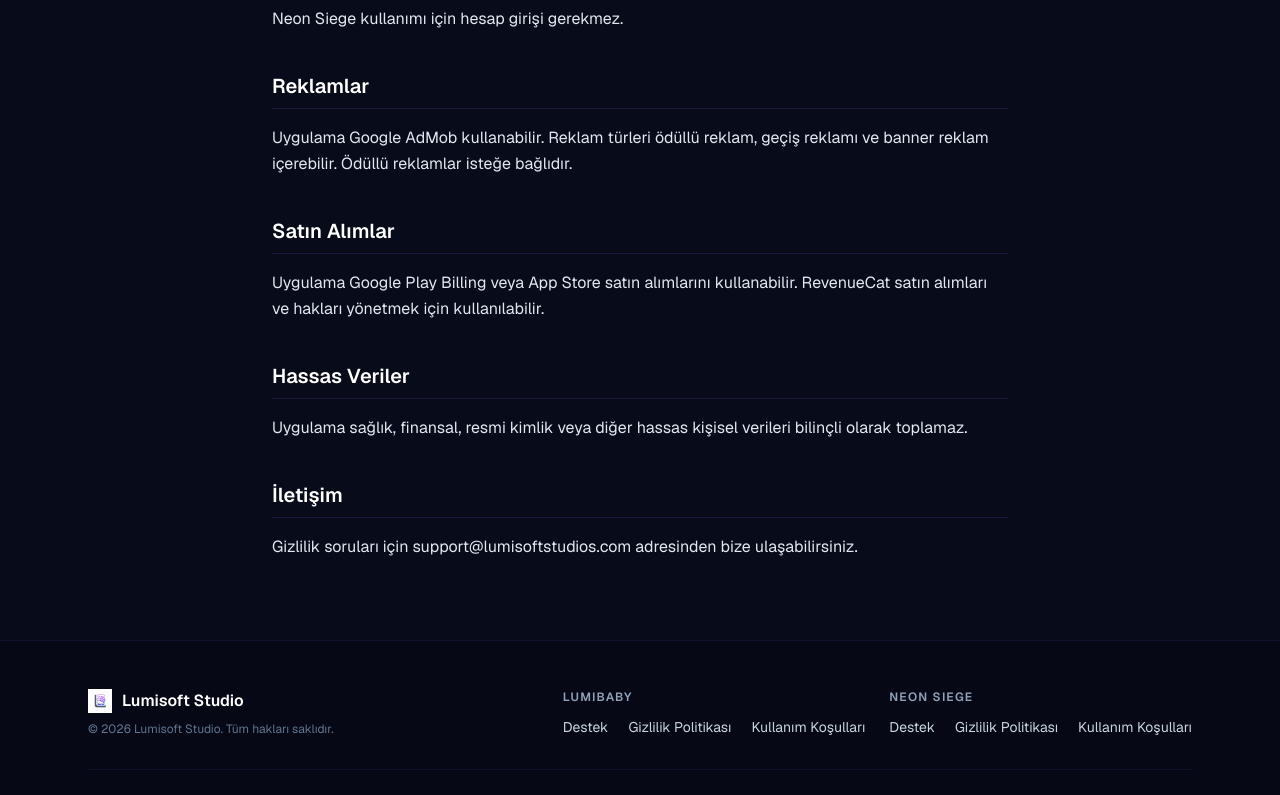
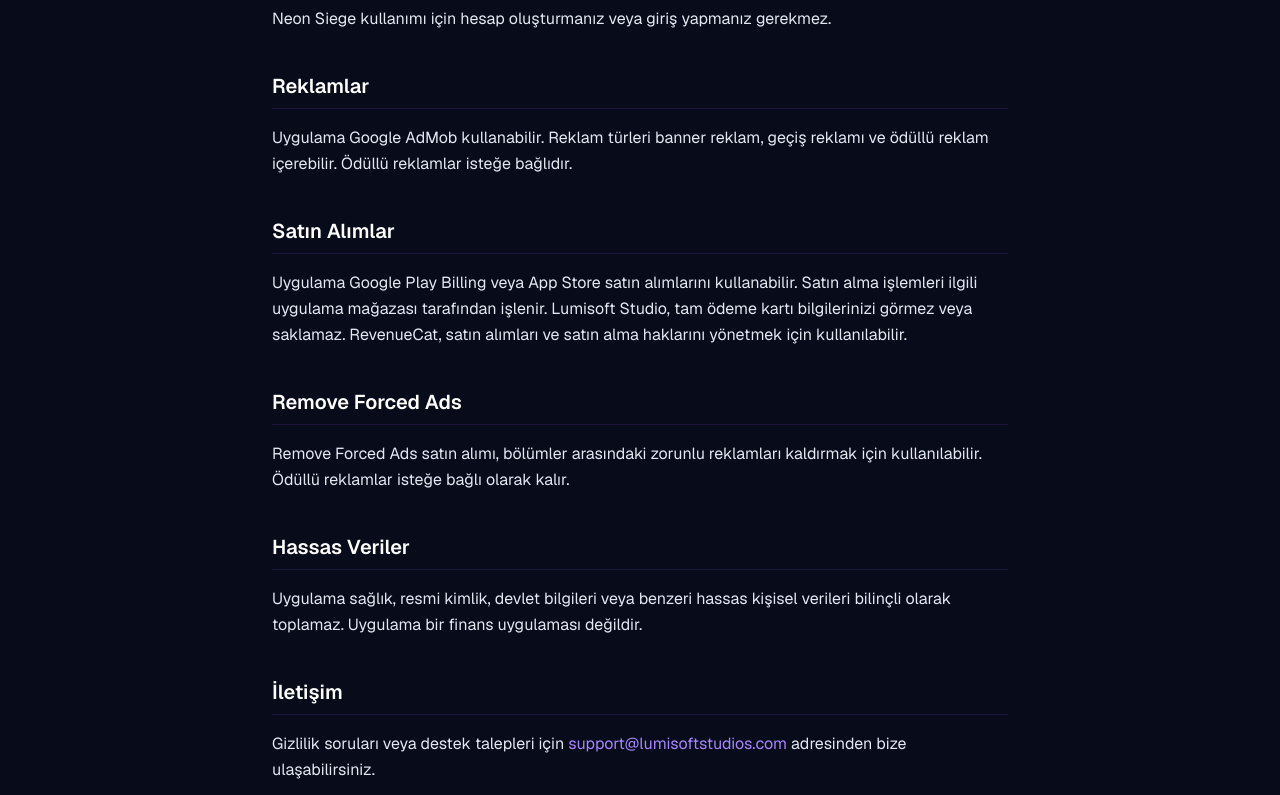
Before and after one commit to ufotamircisi/lumisoft-studios-website, a Next.js app: page /tr/neon-siege/gizlilik in a window 1280 px wide. Shown: the part 660-1455 px from the top of the page. Built offline with nearby package versions, Linux system fonts and the light colour scheme.

Commit message:
Update Neon Siege privacy policy

```diff
--- a/src/app/neon-siege/privacy-policy/page.tsx
+++ b/src/app/neon-siege/privacy-policy/page.tsx
@@ -34,10 +34,12 @@
         </section>
 
         {[
+          ["Arcade Game", "Neon Siege is an arcade game developed and published by Lumisoft Studio."],
           ["Local Game Progress", "Game progress, settings, scores, achievements, and similar gameplay data may be stored locally on your device."],
           ["Accounts", "No account login is required to use Neon Siege."],
           ["Advertising", "The App may use Google AdMob to show ads. Ad formats may include rewarded ads, interstitial ads, and banner ads. Rewarded ads are optional."],
           ["Purchases", "The App may use Google Play Billing or App Store purchases. RevenueCat may be used to manage purchases and entitlements. Lumisoft Studio does not collect or store your payment card details."],
+          ["Remove Forced Ads", "Remove Forced Ads removes forced ads between levels. Rewarded ads remain optional and may still be available when you choose to watch them."],
           ["Sensitive Data", "The App does not intentionally collect health, financial, government, or other sensitive personal data."],
           ["Children and Families", "Neon Siege is an entertainment game. It should be used according to the age rating, store listing, parental controls, and family settings available on your device and app store account."],
           ["Privacy Questions", "You can contact support@lumisoftstudios.com for privacy questions or requests related to Neon Siege."],
--- a/src/app/tr/neon-siege/gizlilik/page.tsx
+++ b/src/app/tr/neon-siege/gizlilik/page.tsx
@@ -8,20 +8,70 @@
   description: "Lumisoft Studio tarafından geliştirilen Neon Siege için gizlilik politikası.",
 };
 
+const sections: { title: string; body: React.ReactNode }[] = [
+  {
+    title: "Genel",
+    body: (
+      <>
+        Neon Siege, Lumisoft Studio tarafından geliştirilen bir eğlence oyunudur.
+        Play Console ve mağaza kullanımı için İngilizce gizlilik politikası{" "}
+        /neon-siege/privacy-policy adresindedir.
+      </>
+    ),
+  },
+  {
+    title: "Yerel Oyun İlerlemesi",
+    body:
+      "Oyun ilerlemesi, ayarlar, skorlar, başarımlar, sanal oyun içi bakiyeler ve benzer oynanış verileri cihazınızda yerel olarak saklanabilir.",
+  },
+  {
+    title: "Hesap",
+    body:
+      "Neon Siege kullanımı için hesap oluşturmanız veya giriş yapmanız gerekmez.",
+  },
+  {
+    title: "Reklamlar",
+    body:
+      "Uygulama Google AdMob kullanabilir. Reklam türleri banner reklam, geçiş reklamı ve ödüllü reklam içerebilir. Ödüllü reklamlar isteğe bağlıdır.",
+  },
+  {
+    title: "Satın Alımlar",
+    body:
+      "Uygulama Google Play Billing veya App Store satın alımlarını kullanabilir. Satın alma işlemleri ilgili uygulama mağazası tarafından işlenir. Lumisoft Studio, tam ödeme kartı bilgilerinizi görmez veya saklamaz. RevenueCat, satın alımları ve satın alma haklarını yönetmek için kullanılabilir.",
+  },
+  {
+    title: "Remove Forced Ads",
+    body:
+      "Remove Forced Ads satın alımı, bölümler arasındaki zorunlu reklamları kaldırmak için kullanılabilir. Ödüllü reklamlar isteğe bağlı olarak kalır.",
+  },
+  {
+    title: "Hassas Veriler",
+    body:
+      "Uygulama sağlık, resmi kimlik, devlet bilgileri veya benzeri hassas kişisel verileri bilinçli olarak toplamaz. Uygulama bir finans uygulaması değildir.",
+  },
+  {
+    title: "İletişim",
+    body: (
+      <>
+        Gizlilik soruları veya destek talepleri için{" "}
+        <a
+          href="mailto:support@lumisoftstudios.com"
+          className="text-violet-400 hover:text-violet-300"
+        >
+          support@lumisoftstudios.com
+        </a>{" "}
+        adresinden bize ulaşabilirsiniz.
+      </>
+    ),
+  },
+];
+
 export default function NeonSiegeGizlilikPage() {
   return (
     <>
       <Header />
       <LegalPageLayout title="Gizlilik Politikası" subtitle="Neon Siege by Lumisoft Studio" lastUpdated="28 Mayıs 2026" lastUpdatedLabel="Son güncelleme:" backHref="/tr/neon-siege" backLabel="Neon Siege" backLinkText="← Neon Siege'e dön">
-        {[
-          ["Genel", "Neon Siege, Lumisoft Studio tarafından geliştirilen bir eğlence oyunudur. Play Console ve mağaza kullanımı için İngilizce gizlilik politikası /neon-siege/privacy-policy adresindedir."],
-          ["Yerel Oyun İlerlemesi", "Oyun ilerlemesi, ayarlar, skorlar, başarımlar ve benzer oynanış verileri cihazınızda yerel olarak saklanabilir."],
-          ["Hesap", "Neon Siege kullanımı için hesap girişi gerekmez."],
-          ["Reklamlar", "Uygulama Google AdMob kullanabilir. Reklam türleri ödüllü reklam, geçiş reklamı ve banner reklam içerebilir. Ödüllü reklamlar isteğe bağlıdır."],
-          ["Satın Alımlar", "Uygulama Google Play Billing veya App Store satın alımlarını kullanabilir. RevenueCat satın alımları ve hakları yönetmek için kullanılabilir."],
-          ["Hassas Veriler", "Uygulama sağlık, finansal, resmi kimlik veya diğer hassas kişisel verileri bilinçli olarak toplamaz."],
-          ["İletişim", "Gizlilik soruları için support@lumisoftstudios.com adresinden bize ulaşabilirsiniz."],
-        ].map(([title, body]) => (
+        {sections.map(({ title, body }) => (
           <section key={title}>
             <h2 className="text-xl font-semibold text-white mb-4 pb-2 border-b border-violet-500/15">{title}</h2>
             <p className="text-slate-200 leading-relaxed">{body}</p>
```
